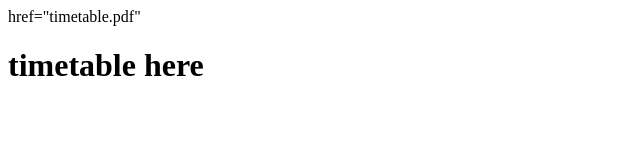
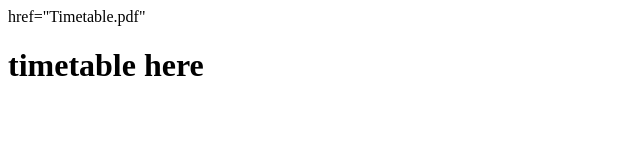
Before and after one commit to Waterfordcce/Fleadh2017, a plain HTML site: page index.html in a window 1280 px wide. Shown: the full height of the page, 0-640 px from the left. Drawn offline with Linux system fonts and the light colour scheme.

Commit message:
Update index.html

```diff
--- a/index.html
+++ b/index.html
@@ -5,7 +5,7 @@
 	</head>
 
 	<body>
-	<a>href="timetable.pdf"<h1>timetable here</h1></a>
+	<a>href="Timetable.pdf"<h1>timetable here</h1></a>
 
 	</body>
 </html>
```
